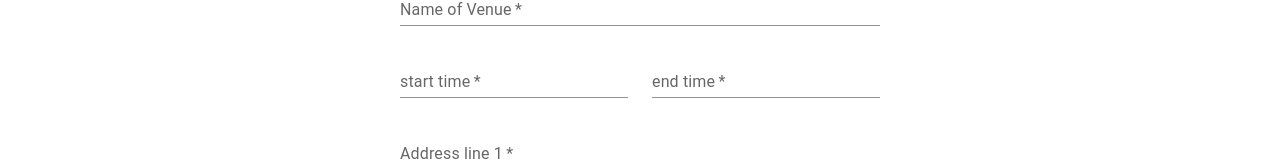
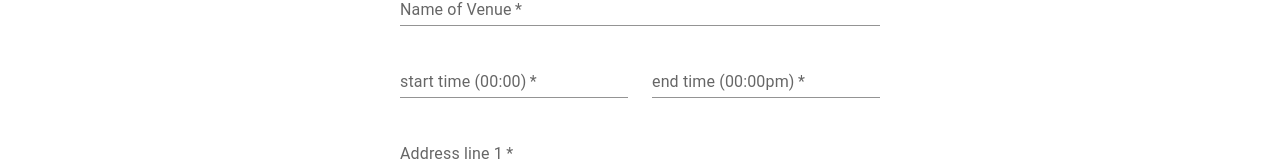
Before and after one commit to samtessema9/HappyHour, a React (Vite) app in the folder client/: page /addVenue in a window 1280 px wide. Shown: the part 278-439 px from the top of the page. Built offline with nearby package versions, Linux system fonts and the light colour scheme.

Commit message:
latest working

```diff
--- a/client/src/App.jsx
+++ b/client/src/App.jsx
@@ -14,7 +14,7 @@ import AddVenue from './pages/AddVenue';
 
 
 function App() {
-  const {setLoggedInUser} = useContext(PrimaryContext);
+  const {setLoggedInUser, setIsLoggedIn} = useContext(PrimaryContext);
 
   useEffect(() => {
     const getUser = async (token) => {
@@ -27,6 +27,7 @@ function App() {
         }
       })
       const user = response.data
+      setIsLoggedIn(true)
       setLoggedInUser(user)
     }
 
--- a/client/src/components/User.jsx
+++ b/client/src/components/User.jsx
@@ -12,6 +12,7 @@ import Divider from '@mui/material/Divider';
 import { useContext } from "react";
 import { useNavigate } from 'react-router-dom';
 import { PrimaryContext } from "../context/primaryContext";
+import "./index.css"
 
 const User = () => {
 
@@ -54,11 +55,15 @@ const User = () => {
       </ListItem>
       <Divider variant="inset" component="li" />
       <Button
+        style={{marginTop: "2em"}}
+        variant='contained'
+
         onClick={() => {
             localStorage.clear();
             setIsLoggedIn(false)
             navigate('/')
         }}
+
       >
         Logout
       </Button>
--- a/client/src/pages/AddVenue.jsx
+++ b/client/src/pages/AddVenue.jsx
@@ -80,7 +80,7 @@ const AddVenue = () => {
             required
             id="startTime"
             name="start"
-            label="start time"
+            label="start time (00:00)"
             fullWidth
             autoComplete="00:00"
             variant="standard"
@@ -93,7 +93,7 @@ const AddVenue = () => {
             required
             id="endTime"
             name="end"
-            label="end time"
+            label="end time (00:00pm)"
             fullWidth
             autoComplete="00:00pm"
             variant="standard"
```
Also changed, not shown: client/src/components/index.css (line endings or trailing spaces).
